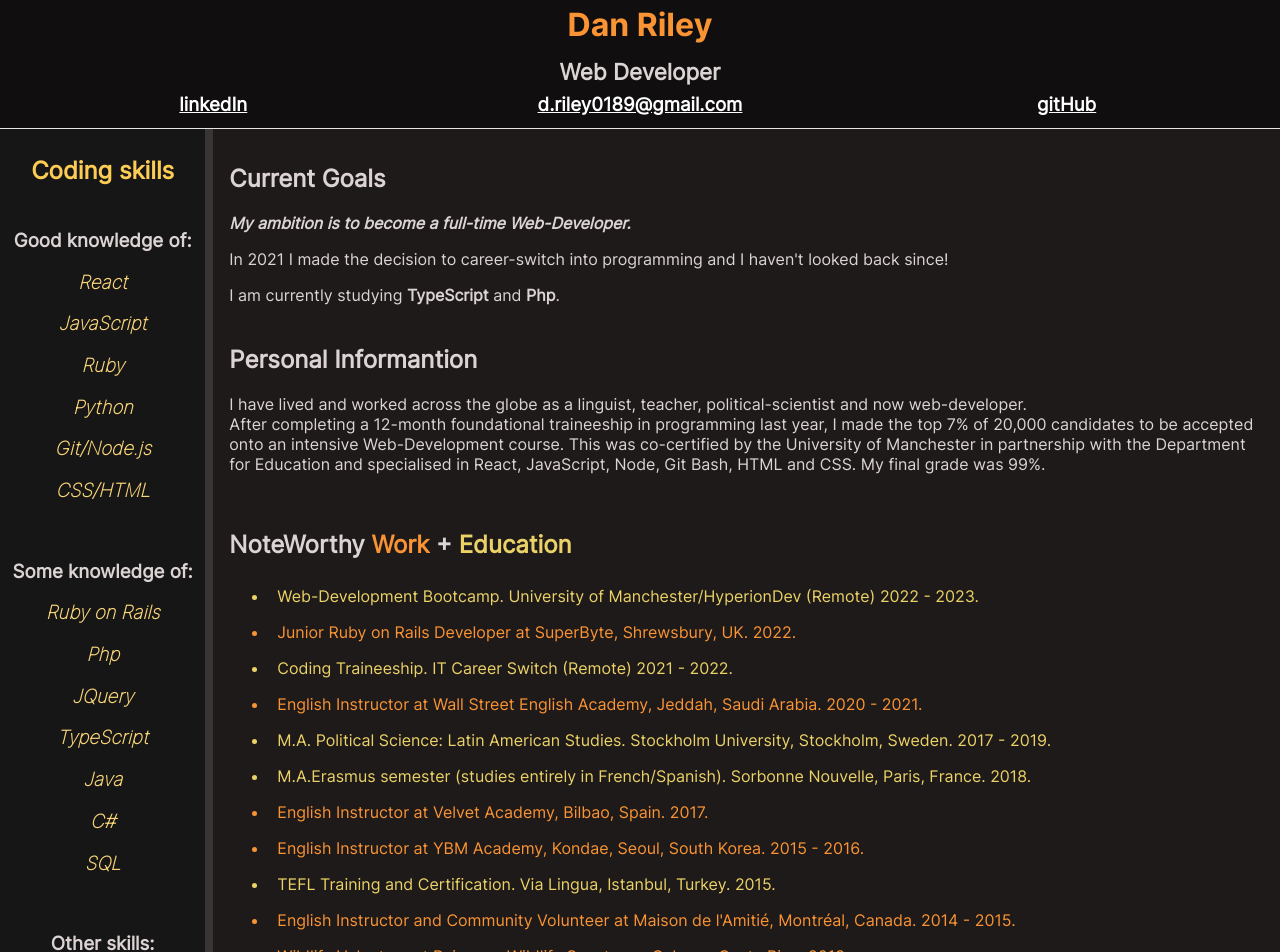
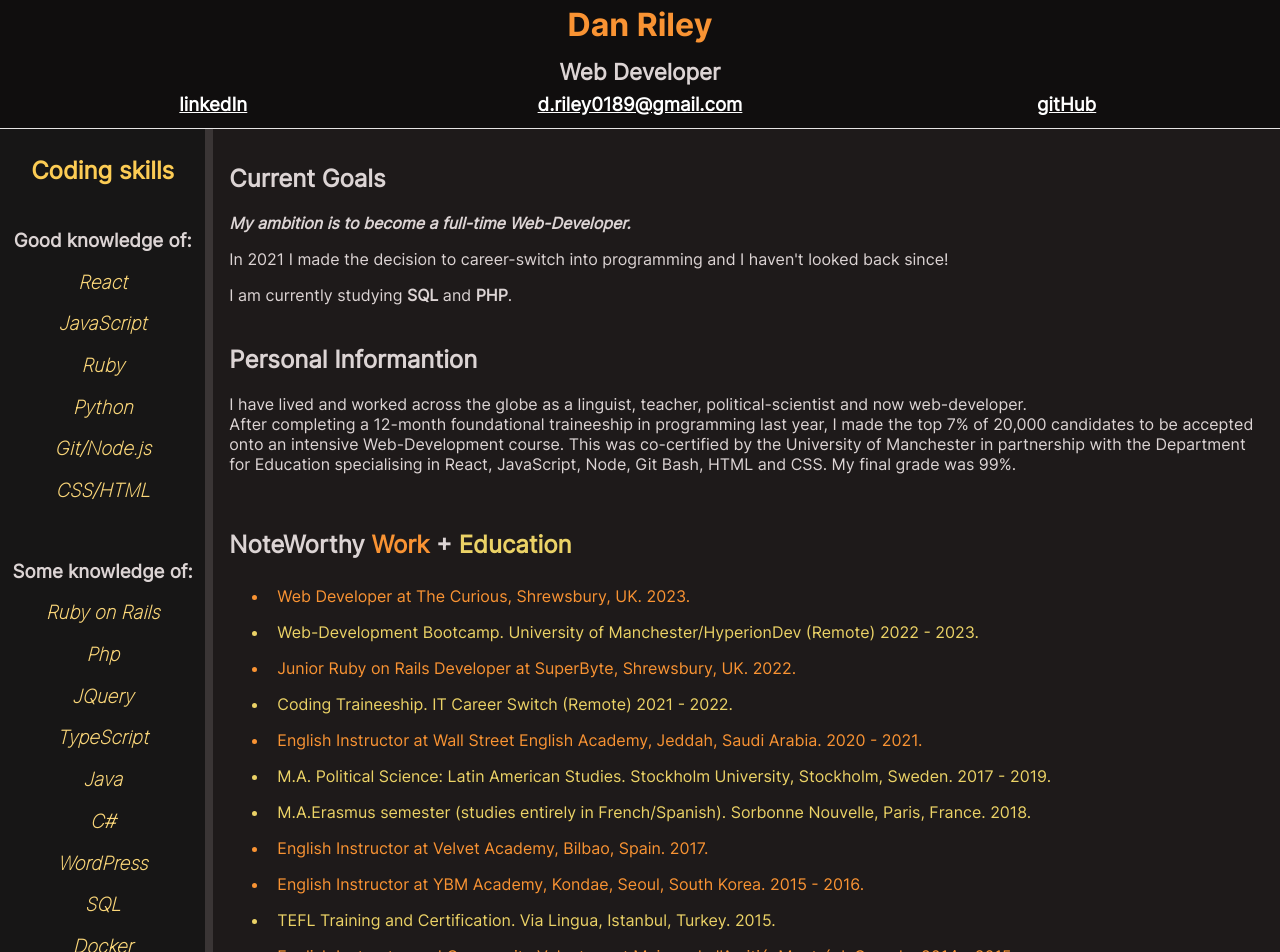
Before and after one commit to poeticider/Online-CV--Dan-Riley-, a React (Create React App) app: page / in a window 1280 px wide. Shown: the top 952 px of the page. Built offline with nearby package versions, Linux system fonts and the light colour scheme.

Commit message:
updates for 25/08/23

```diff
--- a/src/Components/Main.js
+++ b/src/Components/Main.js
@@ -28,7 +28,9 @@ const Main = () => {
                     <h3>TypeScript</h3>
                     <h3>Java</h3>
                     <h3>C#</h3>
+                    <h3>WordPress</h3>
                     <h3>SQL</h3>
+                    <h3>Docker</h3>
 
                 </div>
                 <br></br>
@@ -57,7 +59,7 @@ const Main = () => {
 
                     </p>
 
-                    <aside>I am currently studying <strong>TypeScript</strong> and <strong>Php</strong>.</aside>
+                    <aside>I am currently studying <strong>SQL</strong> and <strong>PHP</strong>.</aside>
 
 
                 <br></br>
@@ -69,8 +71,7 @@ const Main = () => {
                     After completing a 12-month foundational traineeship in programming last year,
                     I made the top 7% of 20,000 candidates to be accepted onto an intensive Web-Development
                     course. This was co-certified by the University of Manchester in partnership with the Department for Education
-                    and specialised in React, JavaScript, Node, Git Bash, HTML and CSS. My final grade was
-                    99%.
+                    specialising in React, JavaScript, Node, Git Bash, HTML and CSS. My final grade was 99%.
                 </p>
 
                 <br></br>
@@ -78,6 +79,7 @@ const Main = () => {
                 <h2 className="mainTitle">NoteWorthy <span id="titleJobs">Work</span> + <span id="titleEdu">Education</span></h2>
 
                 <ul>
+                <li className="mainULJobs">Web Developer at The Curious, Shrewsbury, UK. 2023.</li>
                     <li className="mainULEdu">Web-Development Bootcamp. University of Manchester/HyperionDev (Remote) 2022 - 2023.</li>
                     <li className="mainULJobs">Junior Ruby on Rails Developer at SuperByte, Shrewsbury, UK. 2022.</li>
                     <li className="mainULEdu">Coding Traineeship. IT Career Switch (Remote) 2021 - 2022.</li>
```
